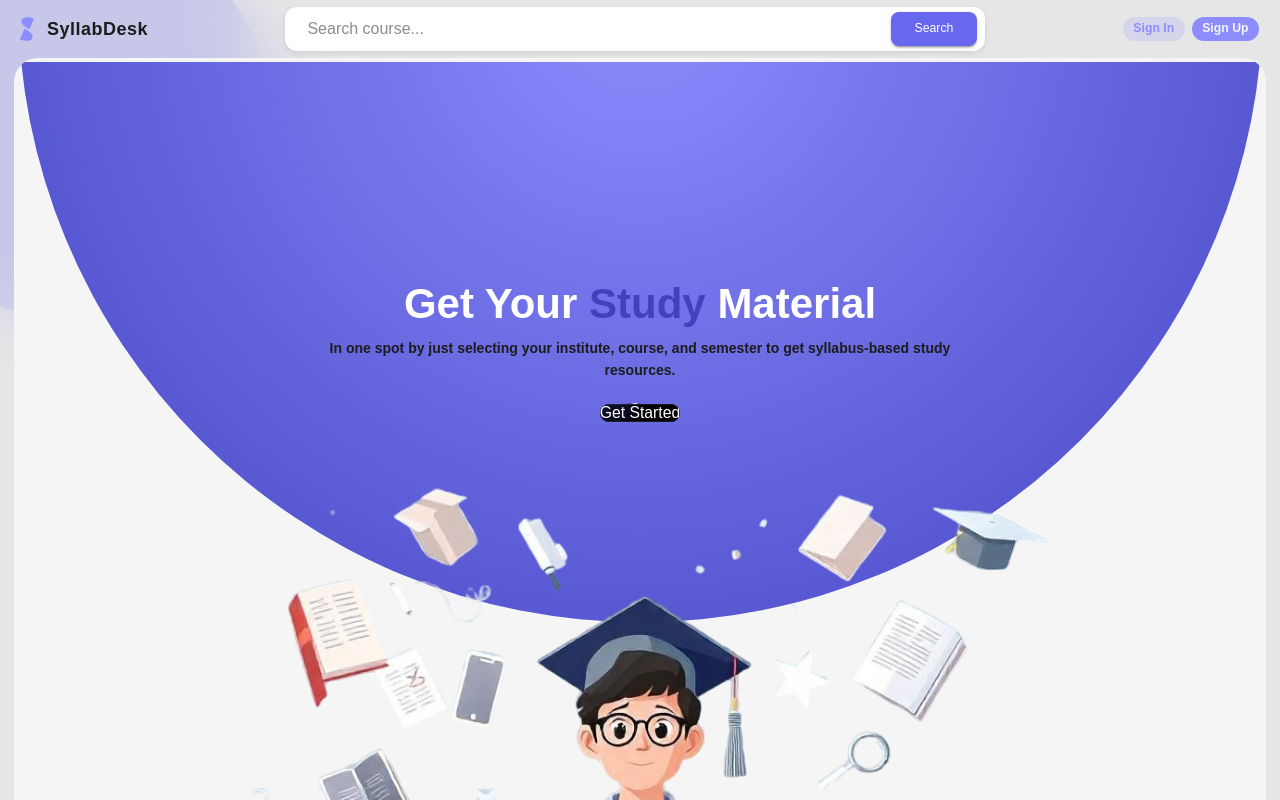
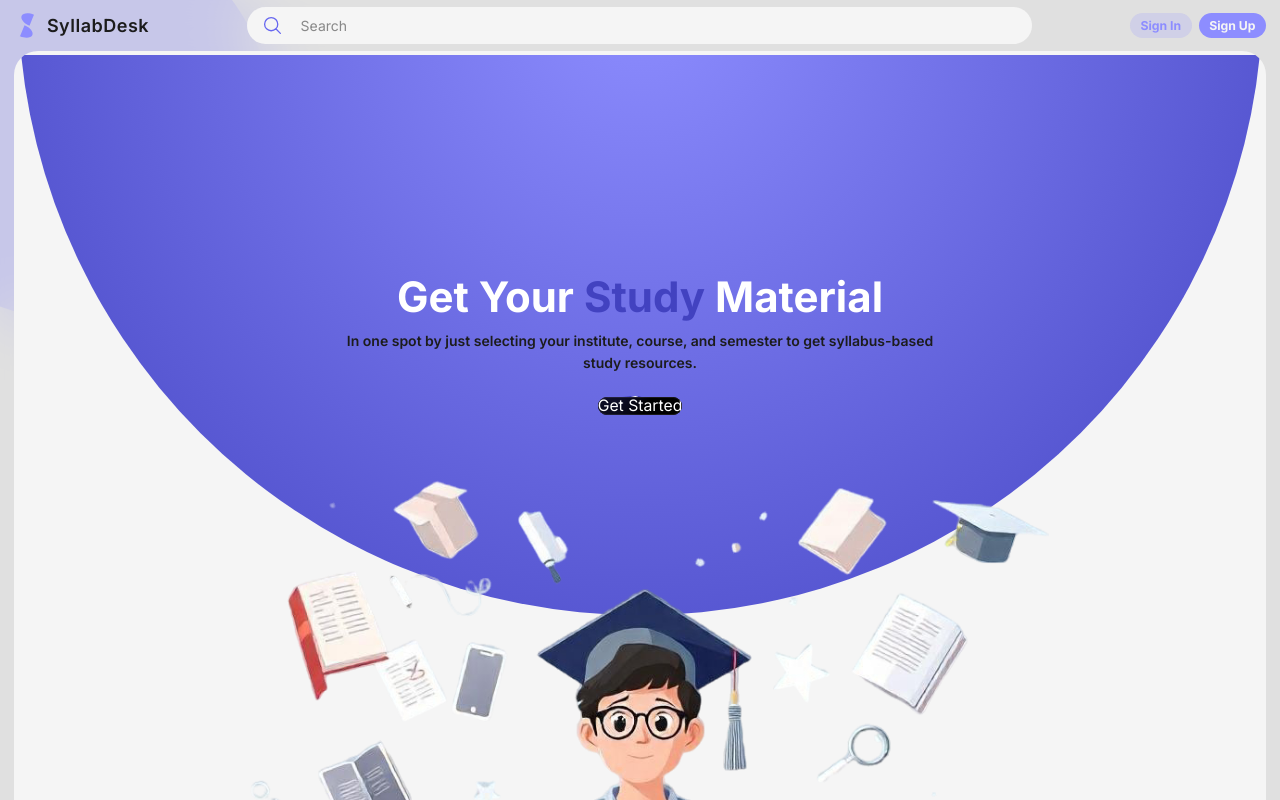
Before and after one commit to Vatukah/SyllabDesk, a React (Vite) app in the folder client/: page / in a window 1280 px wide. Built offline with nearby package versions, Linux system fonts and the light colour scheme; no server answers.

Commit message:
search implementing

```diff
--- a/client/src/App.css
+++ b/client/src/App.css
@@ -6,6 +6,7 @@ html, body {
   overflow: hidden; /* Prevent unwanted scroll */
  background-color: var(--primary-dark);
  color: var(--text);
+ font-family: 'Inter', sans-serif;
 
 }
 
--- a/client/src/App.jsx
+++ b/client/src/App.jsx
@@ -30,12 +30,11 @@ function App() {
 
   return (
     <>
-    <MuiThemeProvider theme={choosenTheme=== 'light'?lightTheme:darkTheme}>
-      <CssBaseline/>
+
       <Routes>
         <Route path="/" element={<Wrapper />}>
           <Route path="/" element={<Home />} />
-          <Route path="api/search" element={<SearchOutput/>}/>
+          <Route path="api/search/:subject" element={<SearchOutput/>}/>
           <Route
             path="dashboard"
             element={
@@ -60,7 +59,7 @@ function App() {
         <Route path="*" element={<h1> page not found!!!</h1>} />
       </Routes>
       <ToastContainer limit={3} theme={choosenTheme} />
-      </MuiThemeProvider>
+
     </>
   );
 }
--- a/client/src/components/bentoGrid/textGrid.jsx
+++ b/client/src/components/bentoGrid/textGrid.jsx
@@ -2,7 +2,7 @@ import { ArrowRightIcon } from "@heroicons/react/24/outline"
 export default function TextGrid({prop}){
 
     return(
-        <div data-bento-grid={prop.text} className="bg-white rounded-xxl py-4 px-6 min-h-[12.5rem] ">
+        <div data-bento-grid={prop.text} className="primary-bg rounded-xxl py-4 px-6 min-h-[12.5rem] ">
             <div className="flex flex-col   h-full  justify-evenly  flexbox">
             <div className="text-xxl font-bold text-accent ">{prop.text}</div>
             <div className="bento-btn accent">
--- a/client/src/components/buttons/CTA_btn.jsx
+++ b/client/src/components/buttons/CTA_btn.jsx
@@ -2,7 +2,7 @@
 export default function CTA_btn({text,onclick}){
 
     return(
-        <div className="inline-block px-sm py-xxs text-sm rounded-xl accent-light text-primary font-bold mr-xs cursor-pointer" onClick={onclick}>
+        <div className="inline-block px-sm py-xxs text-sm rounded-xl accent-light text-primary font-bold  cursor-pointer" onClick={onclick}>
    {text}
         </div>
     )
--- a/client/src/components/searchBar.jsx
+++ b/client/src/components/searchBar.jsx
@@ -1,57 +1,90 @@
-import React, { useState } from "react";
+import React, { useEffect, useState } from "react";
 import { useNavigate } from "react-router";
 import { TextField, Button, Box } from "@mui/material";
+import CTA_btn from "./buttons/CTA_btn";
+import { Search } from "@mui/icons-material";
+import { MagnifyingGlassIcon, XMarkIcon } from "@heroicons/react/24/outline";
+
 
 export default function SearchBar() {
   const [query, setQuery] = useState("");
   const [topic, setTopic] = useState("");
+  const [isFocus,setIsFocus] = useState(false);
   const navigate = useNavigate();
 
   const handleSearch = () => {
     const params = new URLSearchParams();
     if (query) params.append("query", query);
     if (topic) params.append("topic", topic);
-    navigate(`api/search?${params.toString()}`);
+    navigate(`api/search/${query}`);
   };
 
+  const clearQuery=()=>{
+    setQuery("");
+  }
+  useEffect(()=>{
+    const searchBox = document.getElementById("searchBox");
+
+    const handleFocusIn=()=> setIsFocus(true);
+    const handleFocusOut=()=> setIsFocus(false);
+    if(searchBox){
+      addEventListener('focusin',handleFocusIn);
+      addEventListener('focusout',handleFocusOut);
+    }
+
+    return ()=>{
+      if(searchBox){
+        removeEventListener('focusin',handleFocusIn);
+        removeEventListener('focusout',handleFocusOut);
+      }
+    }
+  },[])
+
   return (
-    <Box
-      display="flex"
-      alignItems="center"
-      gap={2}
-      px={1}
-      bgcolor={"Background"}
-      sx={{
+    // <Box
+    //   display="flex"
+    //   alignItems="center"
+    //   gap={2}
+    //   px={1}
+    //   bgcolor={"Background"}
+    //   sx={{
 
-        borderRadius: "12px",
-        boxShadow: "0 2px 6px rgba(0,0,0,0.1)",
-        maxWidth: "700px",
-        margin: "0 auto",
-      }}
-      flexGrow={1}
-    >
-      <input
-        type="text"
-        placeholder="Search course..."
-        value={query}
-        onChange={(e) => setQuery(e.target.value)}
-        style={{
-          flex: 1,
-          padding: "10px 14px",
-          border: "none",
-          borderRadius: "8px",
-          fontSize: "16px",
-          outline: "none",
-        }}
-      />
+    //     borderRadius: "12px",
+    //     boxShadow: "0 2px 6px rgba(0,0,0,0.1)",
+    //     maxWidth: "700px",
+    //     margin: "0 auto",
+    //   }}
+    //   flexGrow={1}
+    // >
+    //   <input
+    //     type="text"
+    //     placeholder="Search course..."
+    //     value={query}
+    //     onChange={(e) => setQuery(e.target.value)}
+    //     style={{
+    //       flex: 1,
+    //       padding: "10px 14px",
+    //       border: "none",
+    //       borderRadius: "8px",
+    //       fontSize: "16px",
+    //       outline: "none",
+    //     }}
+    //   />
 
-      <Button
-        variant="contained"
-        onClick={handleSearch}
-        sx={{ borderRadius: "8px", textTransform: "none", paddingX: 3 }}
-      >
-        Search
-      </Button>
-    </Box>
+    //   <Button
+    //     variant="contained"
+    //     onClick={handleSearch}
+    //     sx={{ borderRadius: "8px", textTransform: "none", paddingX: 3 }}
+    //   >
+    //     Search
+    //   </Button>
+    // </Box>
+  <div className="grow-1 " >
+   <div className={`${isFocus?"border-[var(--accent)]":"border-transparent"} border primary-bg  w-[80%] max-w[800px] mx-auto flex items-center rounded-full overflow-hidden  p-1 transition-[background-color]`}>
+    <div className="w-12 h-full hover:primary-bg-dark hover:cursor-pointer py-1 rounded-full shrink-0 grow-0" onClick={handleSearch}><MagnifyingGlassIcon className="text-accent w-6 h-6 mx-auto"/></div>
+    <input type="text" name="search" id="searchBox" className="grow-1 border-none outline-none px-2" placeholder="Search " autoComplete="off" value={query} onChange={(e)=> setQuery(e.target.value)}/>
+    {(query.length > 0) && <div className="w-12 h-full hover:primary-bg-dark hover:cursor-pointer py-1 rounded-full shrink-0 grow-0" onClick={clearQuery}><XMarkIcon className="text-accent w-6 h-6 mx-auto"/></div>}
+   </div>
+  </div>
   );
 }
--- a/client/src/pages/search/search.jsx
+++ b/client/src/pages/search/search.jsx
@@ -1,19 +1,21 @@
 import { useEffect } from "react";
-import { useSearchParams } from "react-router";
+import { useSearchParams,useParams } from "react-router";
 import { useSearch } from "../../contexts/searchContext/searchProvider";
 export default function SearchOutput() {
   const { setSubject, setChapters, setTopics, setLoading } = useSearch();
 
   const [searchParams] = useSearchParams();
+  const {subject:subjectQuery} = useParams();
   const query = searchParams.get("query")?.toLowerCase();
   const topic = searchParams.get("topic")?.toLowerCase();
+  console.log(subjectQuery)
 
   useEffect(() => {
     const search = async () => {
       try {
         setLoading(true);
         const res = await fetch(
-          `http://localhost:5008/api/search?query=${query}`,
+          `http://localhost:5008/api/search/${subjectQuery}`,
           {
             method: "get",
           }
--- a/client/src/styles/index.css
+++ b/client/src/styles/index.css
@@ -13,11 +13,11 @@
   /* 🔠 Typography */
   --font-inter: "Inter", sans-serif;
   --text-sm: 0.875rem; /* 14px */
-  --text-md: 1rem;     /* 16px */
-  --text-lg: 1.25rem;  /* 20px */
-  --text-xl: 1.5rem;   /* 24px */
-  --text-xxl: 2rem;    /* 32px */
-  --text-cl: 3rem;     /* 48px */
+  --text-md: 1rem; /* 16px */
+  --text-lg: 1.25rem; /* 20px */
+  --text-xl: 1.5rem; /* 24px */
+  --text-xxl: 2rem; /* 32px */
+  --text-cl: 3rem; /* 48px */
 
   /*line height*/
   --leading-line-height: 1.6;
@@ -37,7 +37,7 @@
 }
 
 @utility accent-light {
-  background-color:rgb(var(--accent-light))
+  background-color: rgb(var(--accent-light));
 }
 @utility text-accent {
   color: var(--accent);
@@ -48,77 +48,57 @@
 @utility text-accent-dark {
   color: var(--accent-dark);
 }
-@utility primary-bg{
-  background-color:var(--primary);
+@utility primary-bg {
+  background-color: var(--primary);
 }
-@utility primary-bg-blur{
-  background-color:color-mix(in lab,var(--primary) 50%, transparent 50%);
-  backdrop-filter:blur(40px);
+@utility primary-bg-blur {
+  background-color: color-mix(in lab, var(--primary) 50%, transparent 50%);
+  backdrop-filter: blur(40px);
 }
-@utility primary-bg-dark{
-  background-color:var(--primary-dark);
+@utility primary-bg-dark {
+  background-color: var(--primary-dark);
 }
 @utility text {
-    color:var(--text)
+  color: var(--text);
 }
 @utility text-primary {
-  color:var(--primary)
+  color: var(--primary);
 }
-@utility accent-light-dim{
-  background-color:rgba(var(--accent-light),0.2)
+@utility accent-light-dim {
+  background-color: rgba(var(--accent-light), 0.2);
 }
-@utility linear90-bg{
-  background-image: linear-gradient(rgba(var(--accent-light),0.4), var(--primary))
+@utility linear90-bg {
+  background-image: linear-gradient(
+    rgba(var(--accent-light), 0.4),
+    var(--primary)
+  );
 }
-@utility my-scroll-bar{
-  &::-webkit-scrollbar{
-    width: .45rem;
-    background:transparent;
+@utility my-scroll-bar {
+  &::-webkit-scrollbar {
+    width: 0.45rem;
+    background: transparent;
   }
-  &::-webkit-scrollbar-track{
-    background:transparent;
-
+  &::-webkit-scrollbar-track {
+    background: transparent;
   }
-  &::-webkit-scrollbar-thumb{
+  &::-webkit-scrollbar-thumb {
     width: 100%;
-    background-color: rgba(var(--accent-light),0.7);
+    background-color: rgba(var(--accent-light), 0.7);
     border-radius: var(--radius-lg);
   }
-  &::-webkit-scrollbar-thumb:hover{
-
+  &::-webkit-scrollbar-thumb:hover {
     background-color: rgb(var(--accent-light));
-
-  }
-}
-html {
-  font-size: 16px;
-}
-
-@media (max-width: 1440px) {
-  html {
-    font-size: 14px;
-  }
-}
-@media (max-width: 768px) {
-  html {
-    font-size: 14px;
   }
 }
 
-@media (max-width: 480px) {
-  html {
-    font-size: 12px;
-  }
-}
 .light {
   --accent: #6767f0;
-
   --accent-light: 141, 141, 255;
   --accent-dark: #4242c0;
   --primary: #f5f5f5;
   --primary-dark: #e0e0e0;
   --bg-blur-color: #e0e0e0b3;
-  --text:#1c1c1c;
+  --text: #1c1c1c;
 }
 
 .dark {
@@ -128,5 +108,47 @@ html {
   --primary: #1c1c1c;
   --primary-dark: #111111;
   --bg-blur-color: #111111b3;
-  --text:#f5f5f5;
+  --text: #f5f5f5;
 }
+
+:root {
+  font-size: 16px;
+
+}
+body {
+  font-family:var(--font-inter);
+  margin: 0;
+  padding: 0;
+  width: 100%;
+  min-height: 100vh;
+  overflow: hidden; /* Prevent unwanted scroll */
+  background-color: var(--primary-dark);
+  color: var(--text);
+}
+body::before {
+  content: "";
+  position: absolute;
+  top: -10%;
+  left: -10%;
+  width: 400px;
+  aspect-ratio: 1/1;
+  background-color:  rgb(var(--accent-light));
+  border-radius: 100%;
+  pointer-events: none; /* Prevents interfering with interactions */
+}
+@media (max-width: 1440px) {
+  :root {
+    font-size: 14px;
+  }
+}
+@media (max-width: 768px) {
+  :root {
+    font-size: 14px;
+  }
+}
+
+@media (max-width: 480px) {
+  :root {
+    font-size: 12px;
+  }
+}
```
Also changed, not shown: client/src/styles/theme.css (deleted, +0 -42 lines), 1 other file (tests, documents, lock files or other folders).
